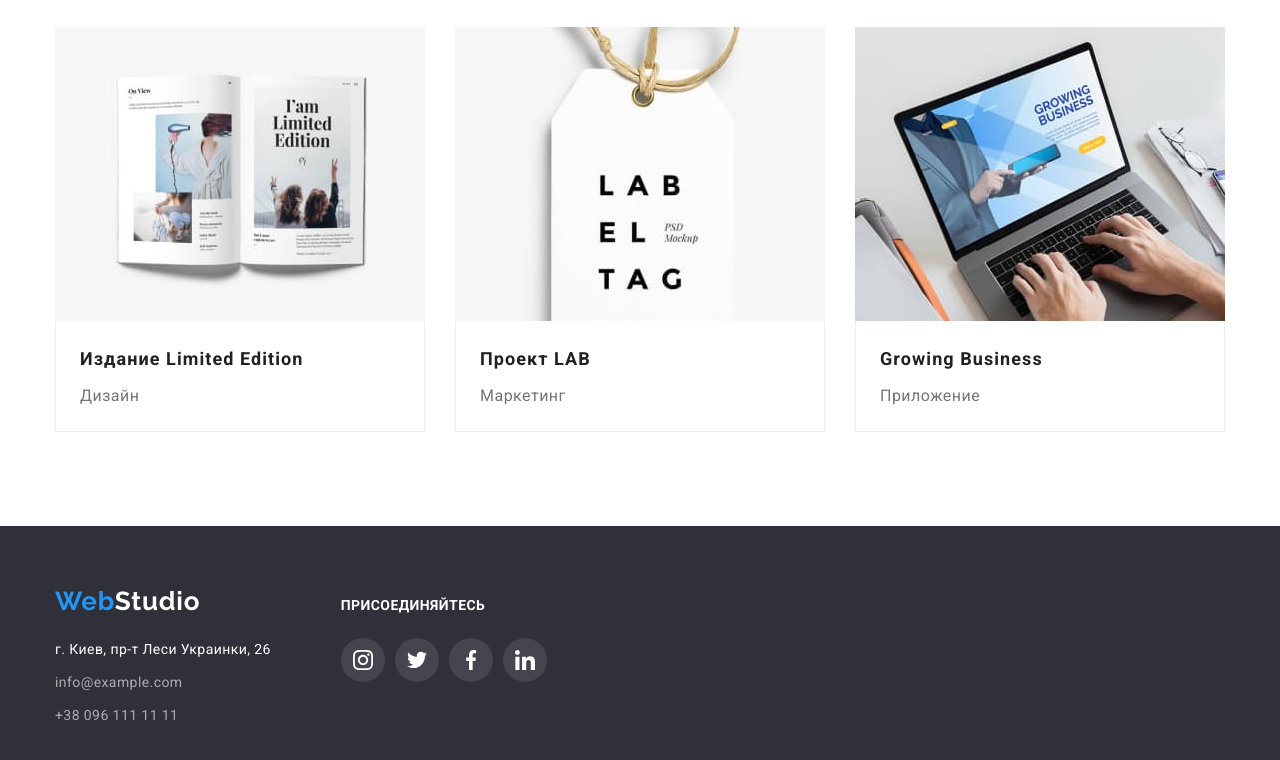
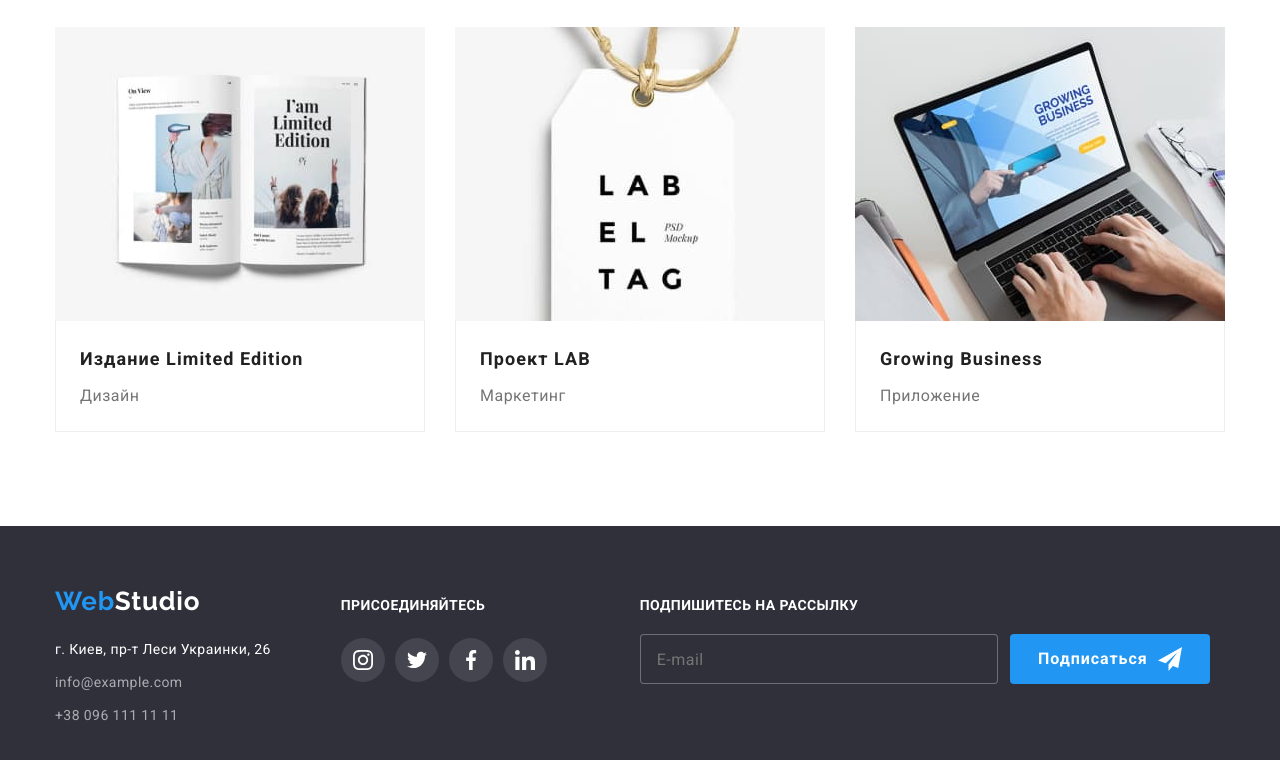
Before and after one commit to antonina94/goit-markup-hw-06, a plain HTML site: page portfolio.html in a window 1280 px wide. Shown: the part 1105-1865 px from the top of the page. Drawn offline with nearby package versions, Linux system fonts and the light colour scheme.

Commit message:
добавляет форму для модального окна

```diff
--- a/css/styles.css
+++ b/css/styles.css
@@ -808,9 +808,6 @@ body {
   transform: translateY(0);
 }
 /* ---------------------------------------------------------Формы */
-.subscription {
-  height: 50px;
-}
 
 .subscription-label {
   color: #ffffff;
@@ -821,6 +818,8 @@ body {
   letter-spacing: 0.03em;
   text-align: left;
   font-family: inherit;
+  display: block;
+  margin-bottom: 20px;
 }
 .subscription-input {
   font-family: inherit;
@@ -834,26 +833,43 @@ body {
   background-color: var(--bg-color2);
   padding-top: 15px;
   padding-bottom: 15px;
+  padding-left: 16px;
+  height: 50px;
+  width: 358px;
+  border: 1px solid rgba(255, 255, 255, 0.3);
+  drop-shadow: 0px 4px 4px rgba(0, 0, 0, 0.15);
+  border-radius: 4px;
 }
-.subscription-text {
+.subscription-submit {
   background: var(--accent-color);
   color: #ffffff;
+  fill: #ffffff;
   font-family: inherit;
   font-size: 16px;
-  font-style: normal;
   font-weight: 700;
   line-height: 1.9;
   letter-spacing: 0.06em;
   text-align: center;
-  padding-top: 10px;
-  padding-bottom: 10px;
-  padding-right: 10px;
+  margin-left: 12px;
+  width: 200px;
+  height: 50px;
+  border: none;
+  border-radius: 4px;
+  display: flex;
+  justify-content: center;
+  align-items: center;
+  padding: 0;
 }
 
-.subscription-div {
-  margin-top: 20px;
+.subscription-text {
+  margin-right: 10px;
 }
 
+.form-subscription {
+  display: flex;
+  justify-content: space-between;
+  align-items: center;
+}
 .modal-title {
   font-family: inherit;
   font-size: 20px;
@@ -877,17 +893,6 @@ body {
   padding-top: 11px;
 }
 
-.form-input::placeholder {
-  font-family: inherit;
-  font-weight: normal;
-  font-size: 12px;
-  line-height: 1.17;
-  letter-spacing: 0.01em;
-  color: rgba(117, 117, 117, 0.5);
-  height: 120px;
-  padding: 12px 16px;
-}
-
 .form-label {
   font-family: inherit;
   font-style: normal;
@@ -900,6 +905,26 @@ body {
   display: block;
 }
 
+.form-text {
+  font-family: inherit;
+  font-size: 12px;
+  font-style: normal;
+  font-weight: 400;
+  line-height: 1.17;
+  letter-spacing: 0.01em;
+  text-align: left;
+  width: 100%;
+  height: 120px;
+  padding: 12px 16px;
+  border: 1px solid rgba(33, 33, 33, 0.2);
+  box-sizing: border-box;
+  border-radius: 4px;
+  resize: none;
+}
+.form-text::placeholder {
+  color: rgba(117, 117, 117, 0.5);
+}
+
 .form-button {
   width: 200px;
   height: 50px;
--- a/portfolio.html
+++ b/portfolio.html
@@ -316,6 +316,26 @@
             </li>
           </ul>
         </div>
+        <form action="#" class="subscription">
+          <label for="subscription" class="subscription-label"
+            >ПОДПИШИТЕСЬ НА РАССЫЛКУ</label
+          >
+          <div class="form-subscription">
+            <input
+              type="email"
+              name="subscription"
+              id="subscription"
+              placeholder="E-mail"
+              class="subscription-input"
+            />
+            <button type="submit" class="subscription-submit">
+              <span class="subscription-text">Подписаться</span>
+              <svg class="subscripe-icon" width="24" height="24">
+                <use href="./images/icons.svg#icon-telegram"></use>
+              </svg>
+            </button>
+          </div>
+        </form>
       </div>
     </footer>
   </body>
```
Also changed, not shown: index.html (+20 -17 lines).
